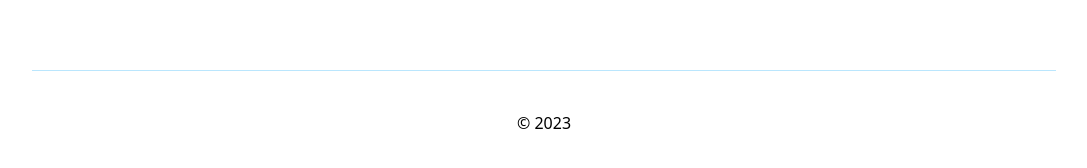
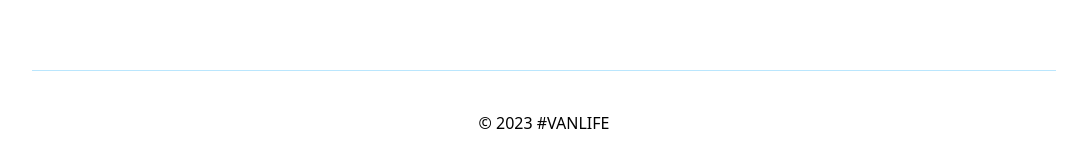
Before and after one commit to alain-kubwayo/react-router-playground, a React (Create React App) app: page / in a window 1280 px wide. Shown: the part 318-486 px from the top of the page, without its empty margins (96-1183 px from the left). Built offline with nearby package versions, Linux system fonts and the light colour scheme; what miragejs would draw is missing.

Commit message:
feat: add logo to footer

```diff
--- a/src/components/ui/Footer.jsx
+++ b/src/components/ui/Footer.jsx
@@ -1,7 +1,7 @@
 const Footer = () => {
     return (
-        <footer className="mt-10 py-10 text-center border-t border-sky-200">
-            &copy; {new Date().getFullYear()}
+        <footer className="py-10 mt-10 text-center border-t border-sky-200">
+            &copy; {new Date().getFullYear()} #VANLIFE
         </footer>
     );
 }
```
